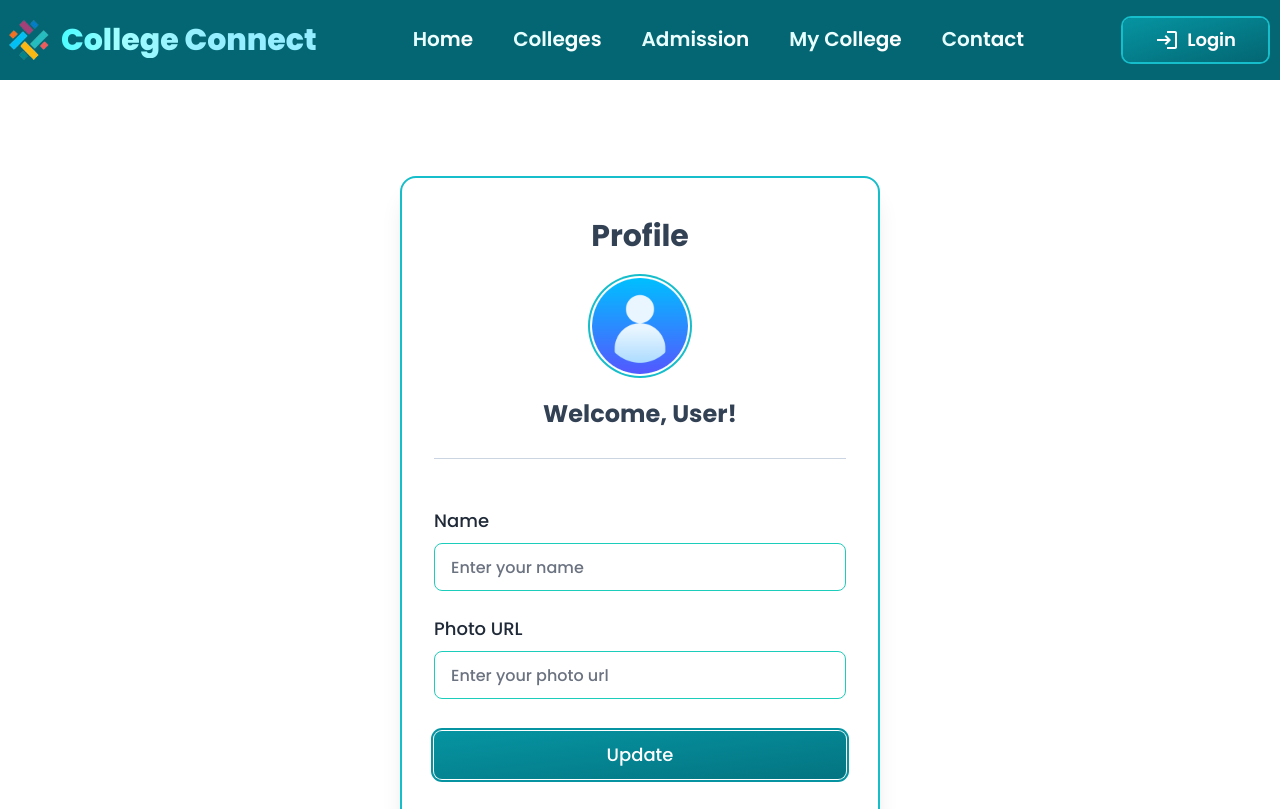
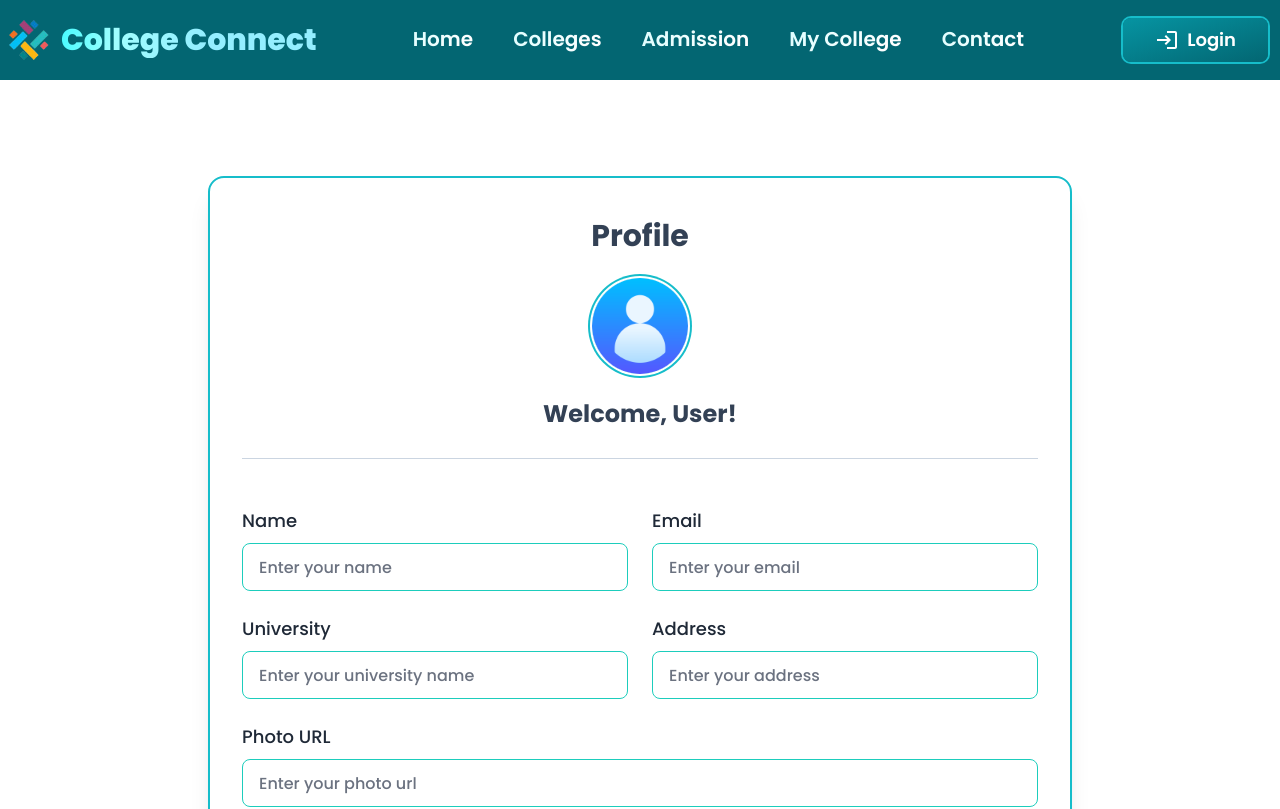
Before and after one commit to shamiul-anik/college-connect-client, a React (Vite) app: page /profile in a window 1280 px wide. Shown: the top 809 px of the page. Built offline with nearby package versions, Linux system fonts and the light colour scheme; no server answers.

Commit message:
Update user info functionality added

```diff
--- a/src/api/auth.js
+++ b/src/api/auth.js
@@ -13,6 +13,22 @@ export const saveUser = (user) => {
 
   axios.put(`${import.meta.env.VITE_API_URL}/users/${user?.email}`, currentUser)
   .then((data) => console.log("Data of Saved User", data));
+}
+
+// Update User Information to Database
+export const updateUser = (user) => {
+  const currentUser = {
+    name: user.name,
+    email: user.email,
+    university: user.university,
+    address: user.address,
+    photo_url: user.photoURL,
+  };
+  // console.log("User Data from User Parameter", user);
+  console.log("User from Updated User", currentUser);
+
+  axios.put(`${import.meta.env.VITE_API_URL}/update-user/${user?.email}`, currentUser)
+  .then((data) => console.log("Data of Updated User", data));
 }
 
 // Using Fetch
--- a/src/pages/Authentication/Profile/Profile.jsx
+++ b/src/pages/Authentication/Profile/Profile.jsx
@@ -5,12 +5,15 @@ import { AuthContext } from '../../../providers/AuthProvider';
 import UserImage from '../../../assets/images/user.png'
 import { toast } from 'react-toastify';
 import ReactHelmet from '../../../components/reactHelmet';
+import { updateUser } from '../../../api/auth';
+import { useQuery } from '@tanstack/react-query';
+import axios from 'axios';
 
 const Profile = () => {
 
   const navigate = useNavigate();
 
-  const { user, userRole, setLoading } = useContext(AuthContext);
+  const { user, loading, userRole, setLoading } = useContext(AuthContext);
 
   const currentUserName = user?.displayName;
   const currentUserPhotoURL = user?.photoURL;
@@ -19,10 +22,23 @@ const Profile = () => {
   const [error, setError] = useState("");
   const [success, setSuccess] = useState("");
 
+  const { data: userData = [], refetch } = useQuery({
+    queryKey: ["userData", user?.email],
+    enabled: !loading,
+    queryFn: async () => {
+      const res = await axios.get(`${import.meta.env.VITE_API_URL}/user/${user?.email}`);
+      setLoading(false);
+      // console.log("User Data: ", res?.data);
+      return res?.data;
+    },
+  });
+
   const handleProfileUpdate = (event) => {
     event.preventDefault();
     const form = event.target;
     const name = form.name.value;
+    const university = form.university.value;
+    const address = form.address.value;
     const photoURL = form.photoURL.value;
 
     setSuccess("");
@@ -33,12 +49,23 @@ const Profile = () => {
       photoURL: photoURL
     }).then(() => {
       console.log("Profile updated!");
+      const userInfo = {
+        name: name,
+        email: currentUserEmail,
+        university: university,
+        address: address,
+        photoURL: photoURL
+      }
+      // console.log(userInfo);
+      updateUser(userInfo);
+      refetch();
       setSuccess("Profile updated!");
       toast.success("Profile updated!");
       setLoading(false);
       form.reset();
       navigate("/profile");
     }).catch((error) => {
+      refetch();
       setError(error.message);
       toast.error("Something went wrong!");
       setLoading(false);
@@ -47,7 +74,7 @@ const Profile = () => {
   };
 
   return (
-    <section className="max-w-lg mx-auto mt-4 lg:mt-20 p-4">
+    <section className="max-w-4xl mx-auto mt-4 lg:mt-20 p-4">
 
       <ReactHelmet documentTitle="College Connect | Profile" metaDescription="Profile"></ReactHelmet>
 
@@ -75,6 +102,7 @@ const Profile = () => {
 
         <form onSubmit={handleProfileUpdate}>
           <div className="!px-6 md:!px-8 !pt-2 card-body mb-6 md:mb-8">
+            <div className="grid md:grid-cols-2 md:gap-6">
               <div className="form-control">
                 <label className="label pl-0" htmlFor="name">
                   <span className="label-text text-lg">Name</span>
@@ -83,12 +111,39 @@ const Profile = () => {
                 <p className="text-red-500 mt-2"></p>
               </div>
               <div className="form-control">
+                <label className="label pl-0" htmlFor="email">
+                  <span className="label-text text-lg">Email</span>
+                </label>
+                <input type="text" id="email" name="email" placeholder="Enter your email" className="input input-bordered input-accent focus:ring-0 focus:border-teal-500 read-only:bg-slate-100" defaultValue={currentUserEmail} />
+                <p className="text-red-500 mt-2"></p>
+              </div>
+            </div>
+
+            <div className="grid md:grid-cols-2 md:gap-6">
+              <div className="form-control">
+                <label className="label pl-0" htmlFor="university">
+                  <span className="label-text text-lg">University</span>
+                </label>
+                <input type="text" id="university" name="university" placeholder="Enter your university name" className="input input-bordered input-accent focus:ring-0 focus:border-teal-500 read-only:bg-slate-100" defaultValue={userData.university} />
+                <p className="text-red-500 mt-2"></p>
+              </div>
+              <div className="form-control">
+                <label className="label pl-0" htmlFor="address">
+                  <span className="label-text text-lg">Address</span>
+                </label>
+                <input type="text" id="address" name="address" placeholder="Enter your address" className="input input-bordered input-accent focus:ring-0 focus:border-teal-500 read-only:bg-slate-100" defaultValue={userData.address} />
+                <p className="text-red-500 mt-2"></p>
+              </div>
+            </div>
+
+            <div className="form-control">
               <label className="label pl-0" htmlFor="photoURL">
                 <span className="label-text text-lg">Photo URL</span>
               </label>
               <input type="text" id="photoURL" name="photoURL" placeholder="Enter your photo url" className="input input-bordered input-accent focus:ring-0 focus:border-teal-500 read-only:bg-slate-100" defaultValue={currentUserPhotoURL ? currentUserPhotoURL : ""} />
               <p className="text-red-500 mt-2"></p>
             </div>
+
             <div className="form-control mt-4">
               {/* <button className="btn text-lg" type="submit">Update</button> */}
               <button type="submit" className="text-white bg-gradient-to-br from-teal-500 to-teal-600 ring-2 ring-offset-1 ring-teal-500 transition-all hover:duration-300 hover:from-teal-600 hover:to-teal-700 hover:bg-gradient-to-bl focus:ring-2 focus:outline-none focus:ring-blue-200 dark:focus:ring-teal-800 font-medium rounded-lg text-lg px-5 py-2.5 text-center">Update</button>
```
Lines whose indentation alone changed are shown as unchanged.
